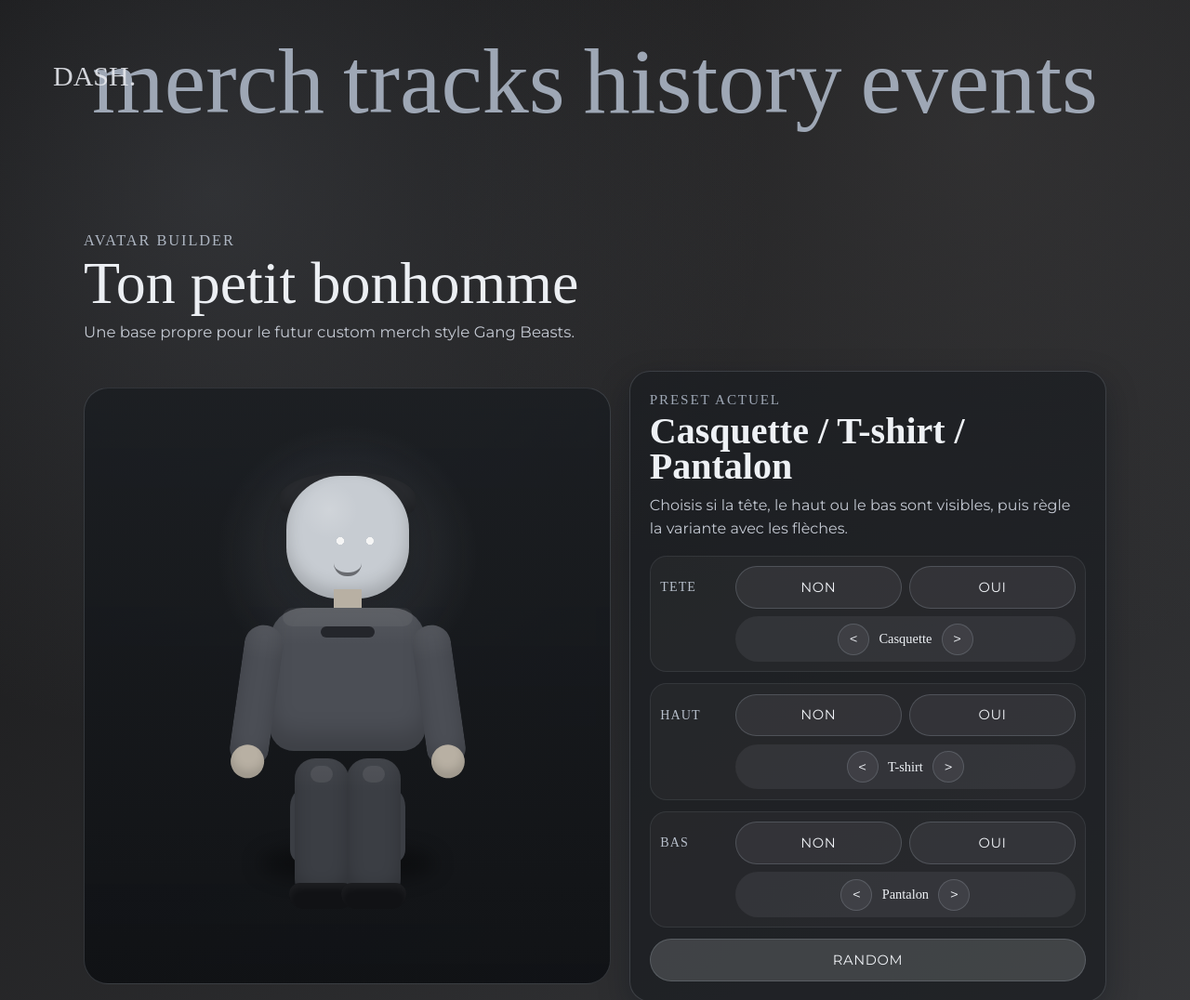
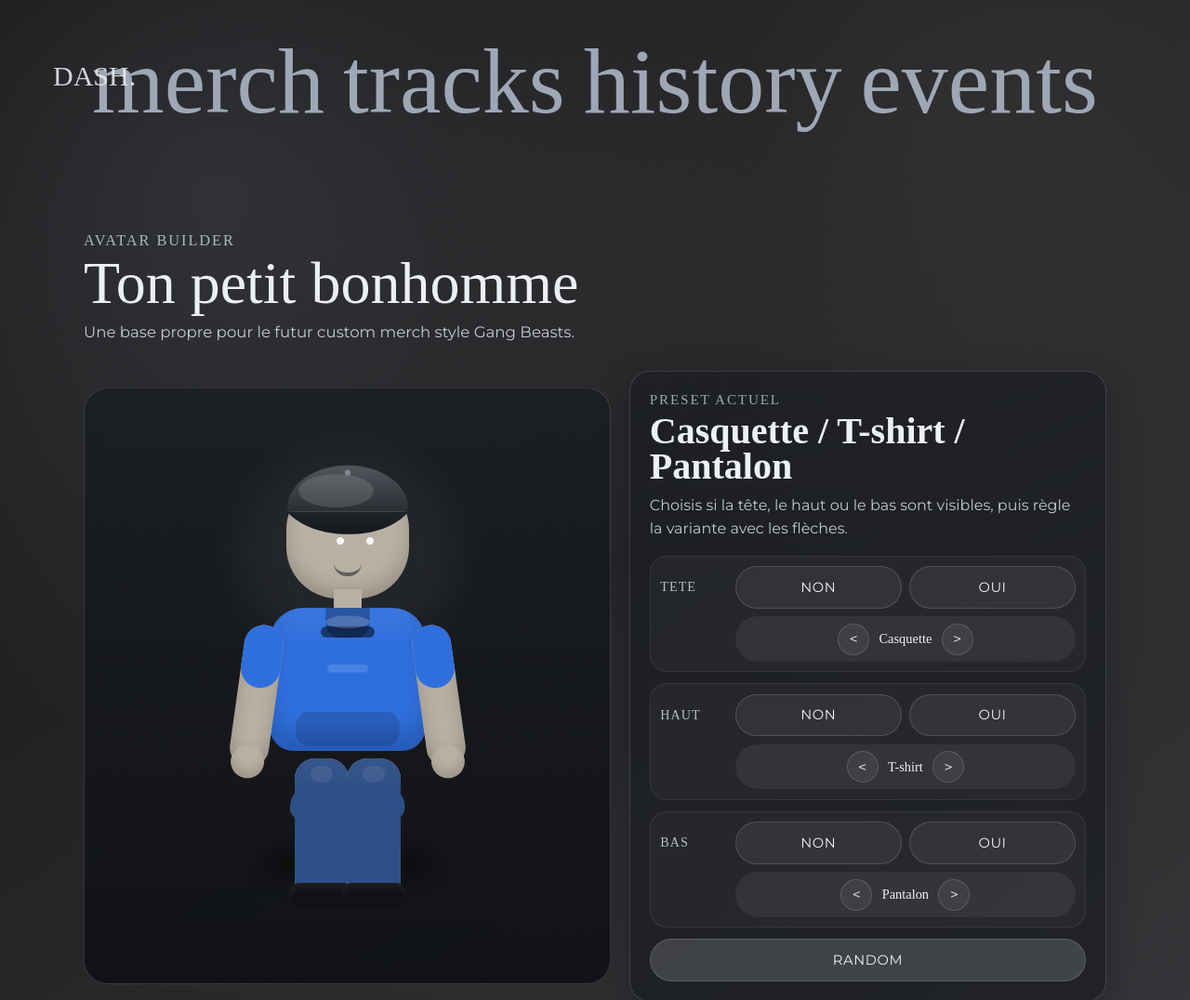
Before and after one commit to alex-paolo-CIR/jsproject, a plain HTML site: page merch.html in a window 1280 px wide. Shown: the top 1076 px of the page at 93% size. Drawn offline with Linux system fonts and the light colour scheme; a web font is replaced by a local one.

Commit message:
merch fini (sauf pour le short)

```diff
--- a/js/main.js
+++ b/js/main.js
@@ -54,19 +54,28 @@ const merchHeadPresets = [
 	{
 		name: "Casquette",
 		capVisible: true,
+		capImage: "images/avatar/cap.svg",
+		capScale: "1.1",
+		capOffsetY: "-8px",
 		headColor: "#c7ccd2",
 		headLabel: "Casquette",
 	},
 	{
 		name: "Cheveux courts",
 		capVisible: false,
+		capImage: "",
+		capScale: "1",
+		capOffsetY: "0px",
 		headColor: "#b8b0a3",
 		headLabel: "Cheveux",
 	},
 	{
-		name: "Beanie",
+		name: "Bonnet",
 		capVisible: true,
-		headColor: "#36383d",
+		capImage: "images/avatar/beanie.svg",
+		capScale: "1.08",
+		capOffsetY: "-8px",
+		headColor: "#b8b0a3",
 		headLabel: "Bonnet",
 	},
 ];
@@ -74,16 +83,20 @@ const merchHeadPresets = [
 const merchTopPresets = [
 	{
 		name: "T-shirt",
-		color: "#4b4e55",
-		accent: "#24262b",
+		color: "#2f6fdd",
+		accent: "#17386f",
+		topImage: "images/avatar/tshirt.svg",
 		length: "154px",
+		armSleeveLength: "44%",
 		armAngle: "8deg",
 	},
 	{
 		name: "Pull",
-		color: "#5d6066",
-		accent: "#2c2f34",
+		color: "#a3473a",
+		accent: "#5a241d",
+		topImage: "images/avatar/pull.svg",
 		length: "182px",
+		armSleeveLength: "100%",
 		armAngle: "4deg",
 	},
 ];
@@ -91,15 +104,19 @@ const merchTopPresets = [
 const merchBottomPresets = [
 	{
 		name: "Pantalon",
-		color: "#3b3e44",
+		color: "#2e4f86",
+		bottomImage: "images/avatar/pants.svg",
 		length: "152px",
 		offset: "338px",
+		legClothLength: "100%",
 	},
 	{
 		name: "Short",
-		color: "#6a6e75",
+		color: "#3d8a61",
+		bottomImage: "images/avatar/shorts.svg",
 		length: "92px",
 		offset: "396px",
+		legClothLength: "40%",
 	},
 ];
 
@@ -144,16 +161,23 @@ function initMerchBuilder() {
 		avatar.style.setProperty("--avatar-skin", skin.skin);
 		avatar.style.setProperty("--avatar-head-opacity", state.headEnabled ? "1" : "0.25");
 		avatar.style.setProperty("--avatar-cap-opacity", state.headEnabled && headPreset.capVisible ? "1" : "0");
-		avatar.style.setProperty("--avatar-head-color", headPreset.headColor);
+		avatar.style.setProperty("--avatar-cap-image", headPreset.capVisible && headPreset.capImage ? `url('${headPreset.capImage}')` : "none");
+		avatar.style.setProperty("--avatar-cap-scale", headPreset.capScale || "1");
+		avatar.style.setProperty("--avatar-cap-offset-y", headPreset.capOffsetY || "0px");
+		avatar.style.setProperty("--avatar-head-color", skin.skin);
 		avatar.style.setProperty("--avatar-top", topPreset.color);
+		avatar.style.setProperty("--avatar-top-image", topPreset.topImage ? `url('${topPreset.topImage}')` : "none");
 		avatar.style.setProperty("--avatar-bottom", bottomPreset.color);
+		avatar.style.setProperty("--avatar-bottom-image", bottomPreset.bottomImage ? `url('${bottomPreset.bottomImage}')` : "none");
 		avatar.style.setProperty("--avatar-accent", topPreset.accent);
 		avatar.style.setProperty("--avatar-shoe", skin.shoe);
 		avatar.style.setProperty("--avatar-eyes", skin.eyes);
 		avatar.style.setProperty("--avatar-top-length", topPreset.length);
 		avatar.style.setProperty("--avatar-arm-angle", topPreset.armAngle);
+		avatar.style.setProperty("--avatar-arm-sleeve-length", topPreset.armSleeveLength || "100%");
 		avatar.style.setProperty("--avatar-bottom-length", bottomPreset.length);
 		avatar.style.setProperty("--avatar-bottom-offset", bottomPreset.offset);
+		avatar.style.setProperty("--avatar-leg-cloth-length", bottomPreset.legClothLength || "100%");
 		avatar.style.setProperty("--avatar-head-opacity", state.headEnabled ? "1" : "0.18");
 		headChoiceRow.classList.toggle("is-hidden", !state.headEnabled);
 		topChoiceRow.classList.toggle("is-hidden", !state.topEnabled);
@@ -161,7 +185,7 @@ function initMerchBuilder() {
 		headChoice.textContent = headPreset.name;
 		topChoice.textContent = topLabel;
 		bottomChoice.textContent = bottomLabel;
-		headElement.style.background = `radial-gradient(circle at 35% 28%, rgba(255, 255, 255, 0.16), transparent 24%), ${headPreset.headColor}`;
+		headElement.style.background = `radial-gradient(circle at 35% 28%, rgba(255, 255, 255, 0.16), transparent 24%), ${skin.skin}`;
 		avatarName.textContent = `${headLabel} / ${topLabel} / ${bottomLabel}`;
 	}
 
--- a/style.css
+++ b/style.css
@@ -220,11 +220,18 @@ h1 {
   --avatar-shoe: #111215;
   --avatar-eyes: #f5f5f5;
   --avatar-top: #3a3c42;
+  --avatar-top-image: none;
   --avatar-bottom: #3a3c42;
+  --avatar-bottom-image: none;
   --avatar-cap-opacity: 0;
+  --avatar-cap-image: none;
+  --avatar-cap-scale: 1;
+  --avatar-cap-offset-y: 0px;
   --avatar-top-length: 168px;
+  --avatar-arm-sleeve-length: 100%;
   --avatar-bottom-length: 150px;
   --avatar-bottom-offset: 338px;
+  --avatar-leg-cloth-length: 100%;
   position: absolute;
   left: 50%;
   top: 50%;
@@ -248,38 +255,25 @@ h1 {
 .avatar-cap {
   position: absolute;
   left: 50%;
-  top: 30px;
-  width: 146px;
-  height: 54px;
-  transform: translateX(-50%);
-  border-radius: 52% 52% 36% 36%;
-  background: #2a2c30;
+  top: 20px;
+  width: 156px;
+  height: 86px;
+  transform: translateX(-50%) translateY(var(--avatar-cap-offset-y)) scale(var(--avatar-cap-scale));
+  transform-origin: 50% 50%;
+  background-image: var(--avatar-cap-image);
+  background-position: center;
+  background-repeat: no-repeat;
+  background-size: contain;
   opacity: var(--avatar-cap-opacity);
-  box-shadow: inset 0 -8px 16px rgba(0, 0, 0, 0.22);
+  z-index: 4;
 }
 
 .avatar-cap::before {
-  content: "";
-  position: absolute;
-  left: 50%;
-  top: 26px;
-  width: 104px;
-  height: 20px;
-  transform: translateX(-50%);
-  border-radius: 999px;
-  background: #1d1f23;
+  content: none;
 }
 
 .avatar-cap::after {
-  content: "";
-  position: absolute;
-  left: 50%;
-  top: 34px;
-  width: 84px;
-  height: 10px;
-  transform: translateX(-50%);
-  border-radius: 999px;
-  background: rgba(255, 255, 255, 0.12);
+  content: none;
 }
 
 .avatar-eyes {
@@ -335,11 +329,17 @@ h1 {
   position: absolute;
   left: 50%;
   top: 176px;
-  width: 140px;
-  height: 20px;
+  width: 168px;
+  height: var(--avatar-top-length);
   transform: translateX(-50%);
-  border-radius: 999px;
-  background: rgba(255, 255, 255, 0.05);
+  border-radius: 36px 36px 26px 26px;
+  overflow: hidden;
+  background-image: var(--avatar-top-image);
+  background-position: center top;
+  background-repeat: no-repeat;
+  background-size: 100% 100%;
+  pointer-events: none;
+  z-index: 2;
 }
 
 .avatar-torso::before {
@@ -360,8 +360,19 @@ h1 {
   width: 42px;
   height: 154px;
   border-radius: 24px;
-  background: linear-gradient(180deg, rgba(255, 255, 255, 0.05), transparent 24%), var(--avatar-top);
+  background: var(--avatar-skin);
   box-shadow: inset 0 -12px 18px rgba(0, 0, 0, 0.18);
+}
+
+.avatar-arm::before {
+  content: "";
+  position: absolute;
+  left: 0;
+  top: 0;
+  width: 100%;
+  height: var(--avatar-arm-sleeve-length);
+  border-radius: 24px;
+  background: var(--avatar-top);
 }
 
 .avatar-arm::after {
@@ -393,8 +404,20 @@ h1 {
   width: 58px;
   height: var(--avatar-bottom-length);
   border-radius: 22px;
+  background: var(--avatar-skin);
+  box-shadow: inset 0 -12px 18px rgba(0, 0, 0, 0.2);
+  z-index: 2;
+}
+
+.avatar-leg::before {
+  content: "";
+  position: absolute;
+  left: 0;
+  top: 0;
+  width: 100%;
+  height: var(--avatar-leg-cloth-length);
+  border-radius: 22px;
   background: linear-gradient(180deg, rgba(255, 255, 255, 0.04), transparent 24%), var(--avatar-bottom);
-  box-shadow: inset 0 -12px 18px rgba(0, 0, 0, 0.2);
 }
 
 .avatar-leg::after {
@@ -418,6 +441,13 @@ h1 {
   transform: translateX(-50%);
   border-radius: 24px 24px 16px 16px;
   background: var(--avatar-bottom);
+  background-image: var(--avatar-bottom-image);
+  background-position: center top;
+  background-repeat: no-repeat;
+  background-size: 100% 100%;
+  overflow: hidden;
+  clip-path: inset(0 0 56% 0 round 24px 24px 14px 14px);
+  z-index: 1;
 }
 
 .avatar-leg-left {
```
Also changed, not shown: images/avatar/beanie.svg (added), images/avatar/cap.svg (added), images/avatar/pants.svg (added), images/avatar/pull.svg (added), images/avatar/shorts.svg (added), images/avatar/tshirt.svg (added).
